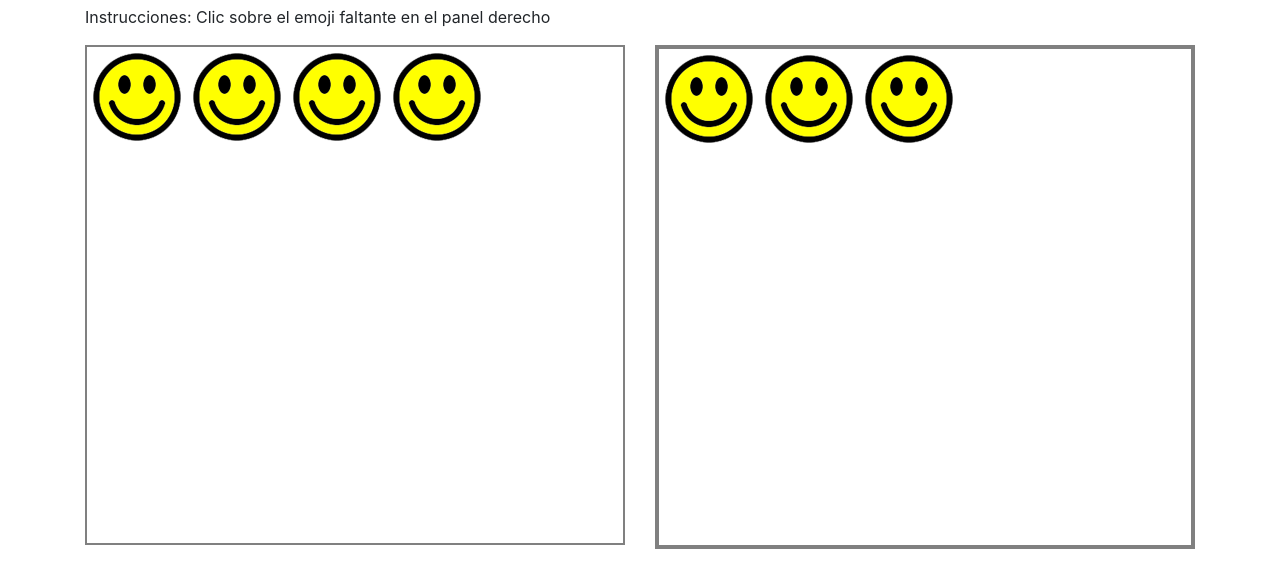
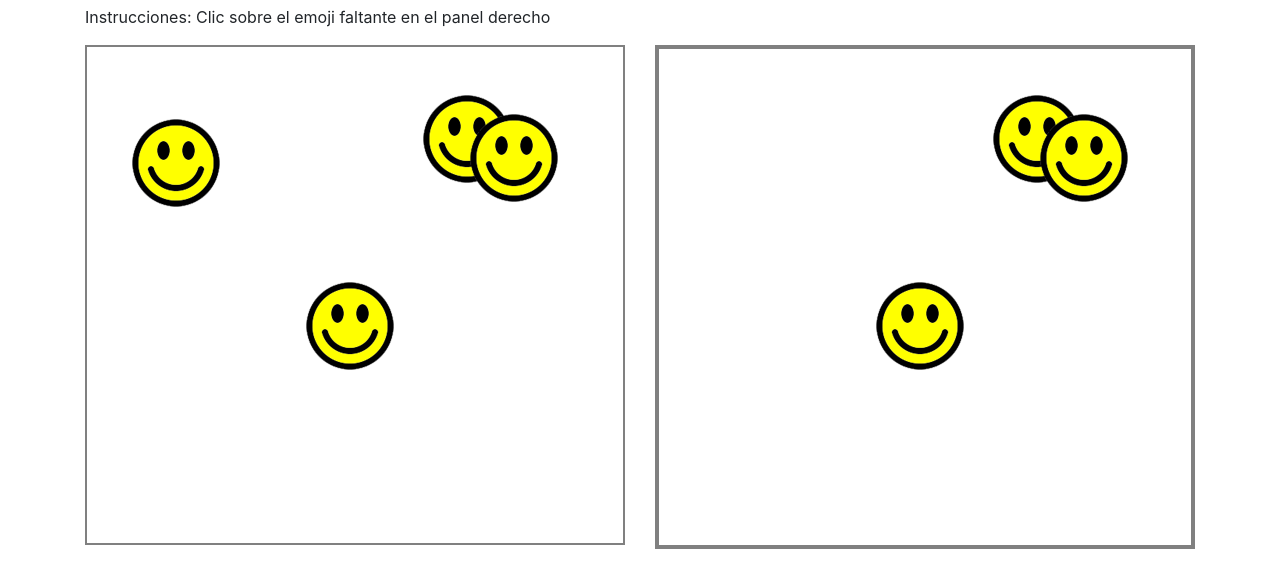
Before and after one commit to Fhernd/JavaScript-Curso, a plain HTML site: page App5-Juego-Emojis/index.html in a window 1280 px wide. Shown: the part 51-638 px from the top of the page. Drawn offline with nearby package versions, Linux system fonts and the light colour scheme.

Commit message:
JavaScript - Curso - Primera Prueba de Ejecución
JavaScript - Curso: 112 Primera Ejecución de la Aplicación Emoji Matching Game.

```diff
--- a/App5-Juego-Emojis/css/estilos.css
+++ b/App5-Juego-Emojis/css/estilos.css
@@ -1,3 +1,7 @@
+img {
+    position: absolute;
+}
+
 .panel {
     border: 2px solid gray;
     min-height: 500px;
--- a/App5-Juego-Emojis/js/script.js
+++ b/App5-Juego-Emojis/js/script.js
@@ -30,7 +30,7 @@ class EmojiMatchingGame{
 
         this.panelDerecho.appendChild(clonacionEmojis);
 
-        this.panelIzquierdo.lastChild.onclick = this.pasarSiguienteNivel;
+        this.panelIzquierdo.lastChild.onclick = this.pasarSiguienteNivel.bind(this);
     }
 
     pasarSiguienteNivel(evento) {
```
